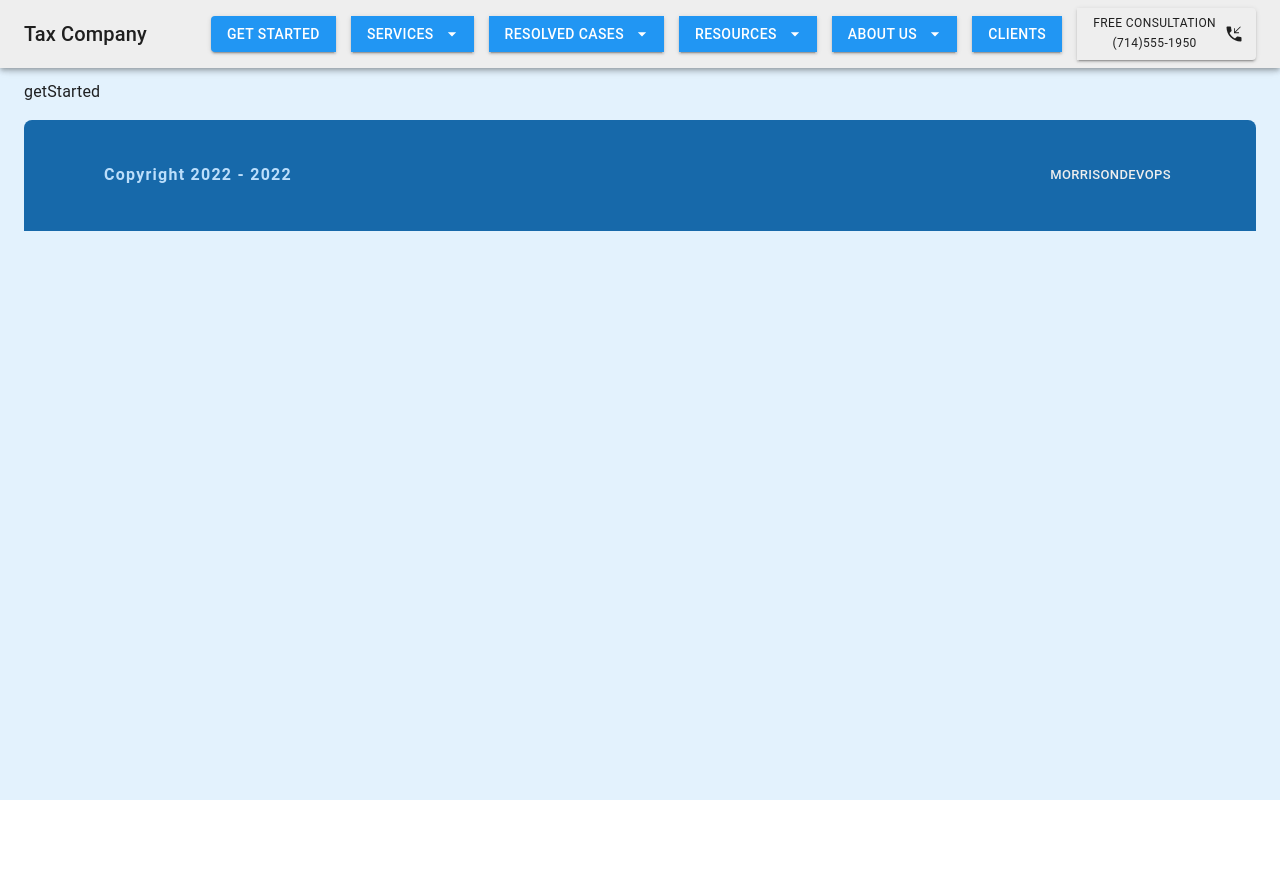
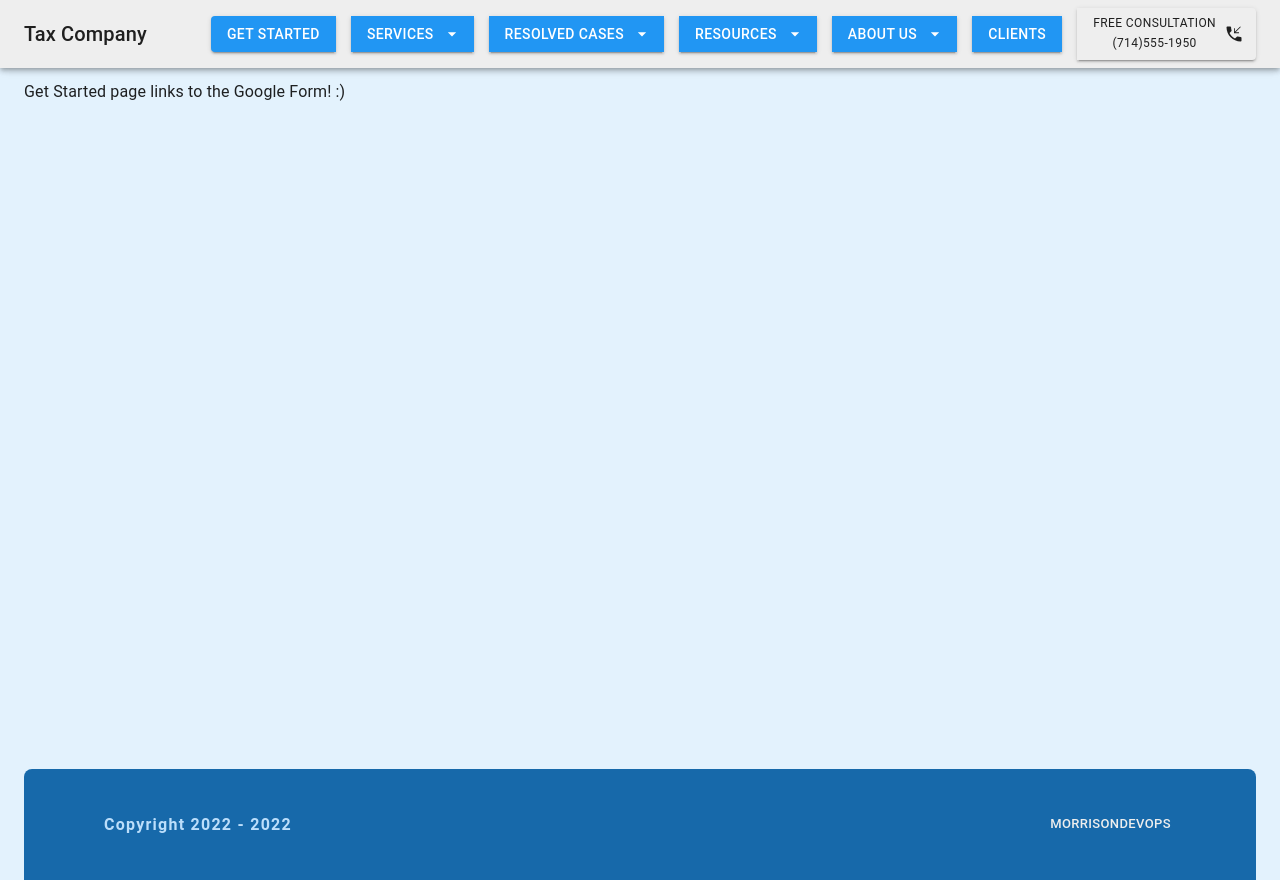
Before and after one commit to mjmorrison10/tax, a Next.js app: page /getStarted in a window 1280 px wide. Before the commit the page ends 800 px from the top, so only its background shows below. Built offline with nearby package versions, Linux system fonts and the light colour scheme.

Commit message:
update app to keep footer on bottom

```diff
--- a/pages/_app.js
+++ b/pages/_app.js
@@ -32,10 +32,18 @@ theme.typography.h3 = {
 function MyApp({ Component, pageProps }) {
   return (
     <ThemeProvider theme={theme}>
-      <Box sx={{ minHeight: "100vh", backgroundColor: blue[50] }}>
+      <Box sx={{ backgroundColor: blue[50] }}>
         <Header />
         <Container maxWidth="xl">
-          <Box sx={{ mt: { xs: 2, md: 9, lg: 2 } }}>
+          <Box
+            sx={{
+              minHeight: "100vh",
+              display: "flex",
+              flexDirection: "column",
+              justifyContent: "space-between",
+              mt: { xs: 2, md: 9, lg: 2 },
+            }}
+          >
             <Component {...pageProps} />
             <Footer />
           </Box>
--- a/pages/getStarted.js
+++ b/pages/getStarted.js
@@ -2,7 +2,7 @@ import React from 'react'
 
 function getStarted() {
   return (
-    <div>getStarted</div>
+    <div>Get Started page links to the Google Form! :)</div>
   )
 }
 
```
